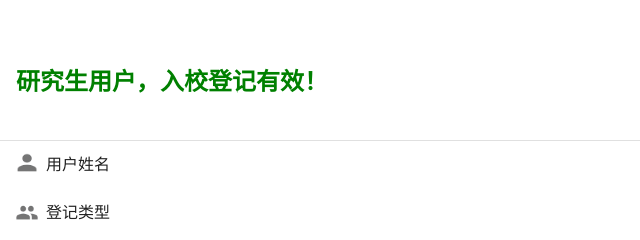
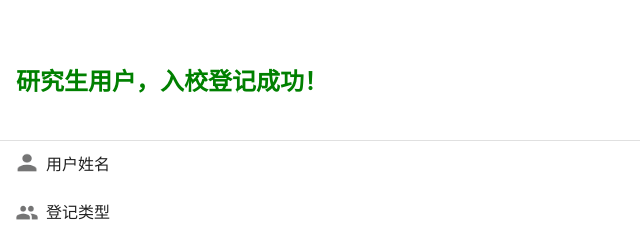
Before and after one commit to ZhonghaoZ/zhonghao_in, a plain HTML site: page index.html in a window 1280 px wide. Shown: the top 240 px of the page, 0-640 px from the left. Drawn offline with Linux system fonts and the light colour scheme; a web font is replaced by a local one.

Commit message:
Update index.html

```diff
--- a/index.html
+++ b/index.html
@@ -107,7 +107,7 @@
                             <div data-v-477b291f="" class="layout column justify-center">
                                 <div data-v-477b291f="" class="flex xs12">
                                     <div data-v-477b291f="" style="text-align: justify;">
-                                        <span data-v-477b291f="" style="font-weight: bold; color: green; font-size: 24px; width: 100%; display: inline-block;">研究生用户，入校登记有效！</span>
+                                        <span data-v-477b291f="" style="font-weight: bold; color: green; font-size: 24px; width: 100%; display: inline-block;">研究生用户，入校登记成功！</span>
                                     </div>
                                 </div>
                             </div>
```
